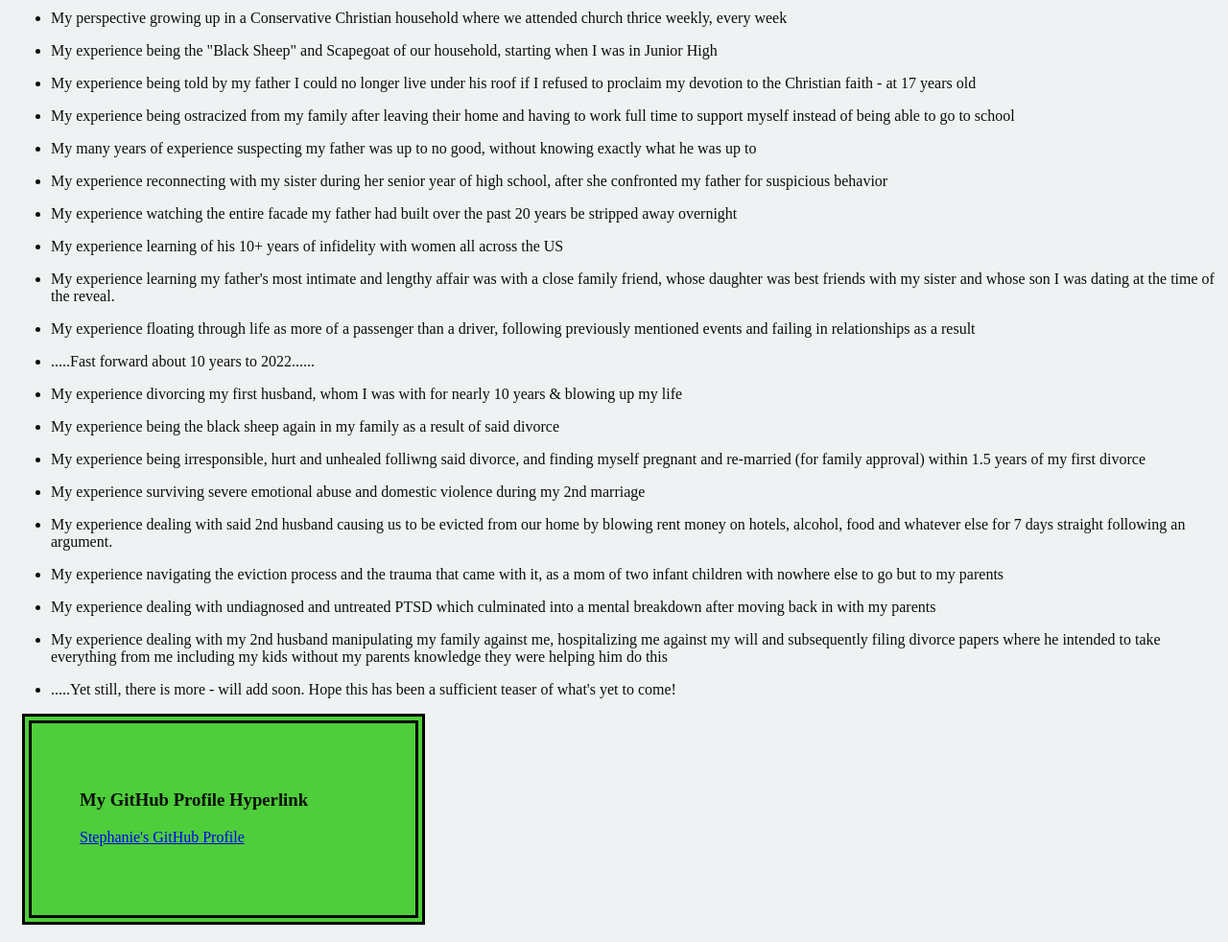
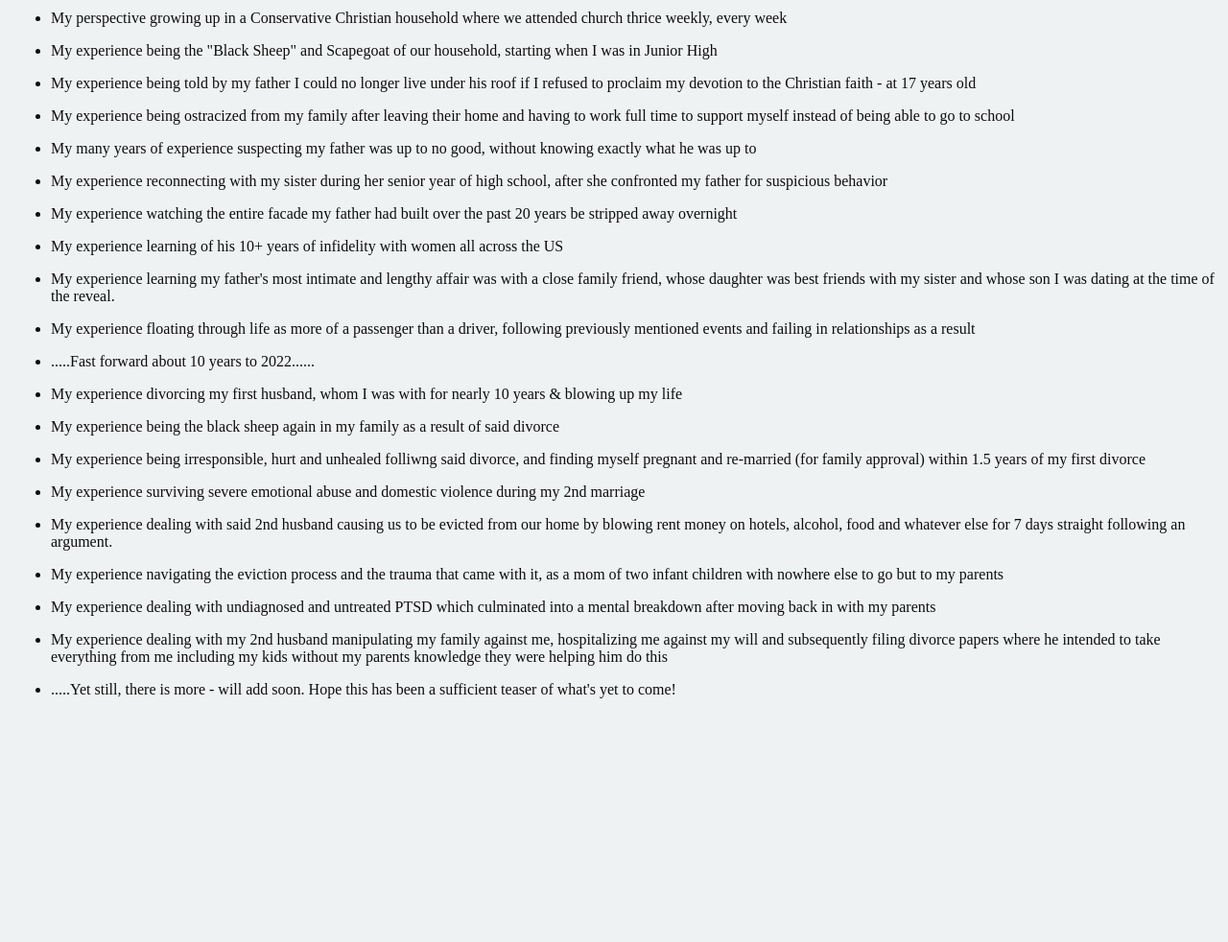
Before and after one commit to stephanierae720-cyber/CMPA-Public-Repository-Project-02, a plain HTML site: page about.html in a window 1280 px wide. Shown: the part 107-1089 px from the top of the page at 96% size. After the commit the page ends 869 px from the top, so only its background shows below. Drawn offline with Linux system fonts and the light colour scheme.

Commit message:
updated
updated hoping to correct about.html link

```diff
--- a/about.html
+++ b/about.html
@@ -30,10 +30,5 @@
     <ul><li>My experience dealing with my 2nd husband manipulating my family against me, hospitalizing me against my will and subsequently filing divorce papers where he intended to take everything from me including my kids without my parents knowledge they were helping him do this</li></ul>
     <ul><li>.....Yet still, there is more - will add soon. Hope this has been a sufficient teaser of what's yet to come!</li></ul>
 
-
-      <div class="box"> <h3>My GitHub Profile Hyperlink</h3>
-    <a href="https://github.com/stephanierae720-cyber">
-    Stephanie's GitHub Profile
-    </a></div>
   </body>
 </html>
```
